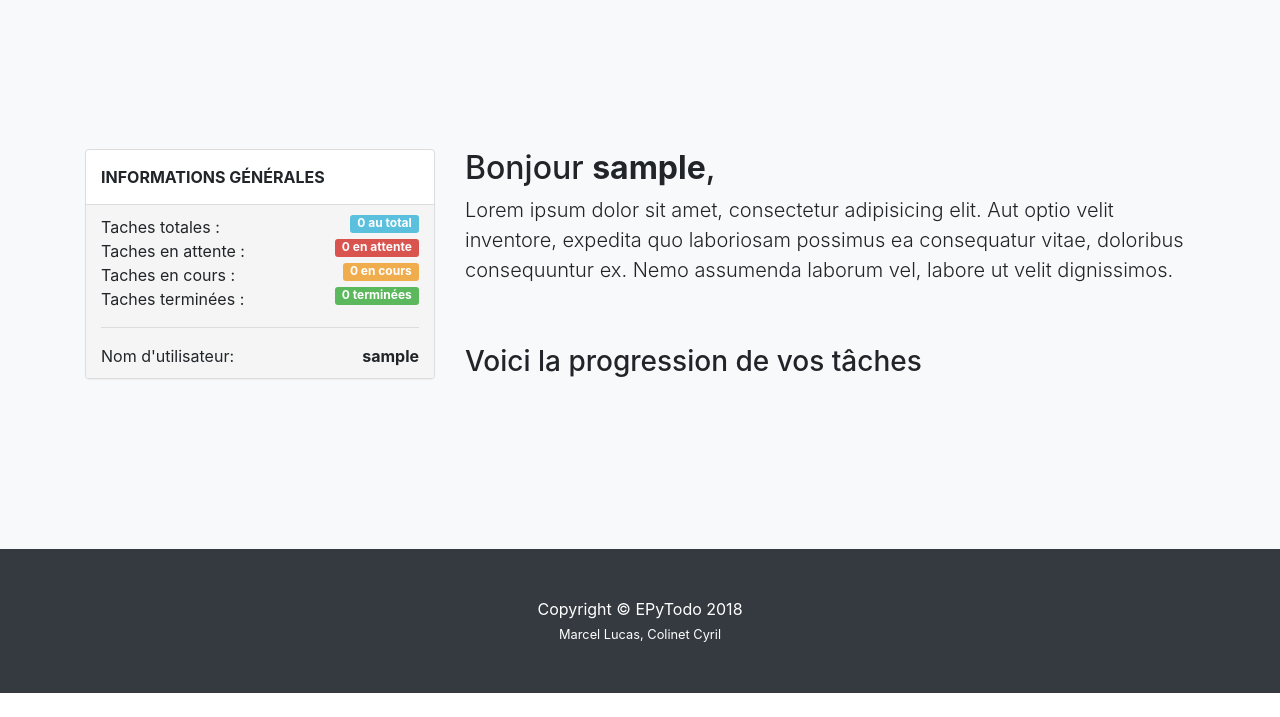
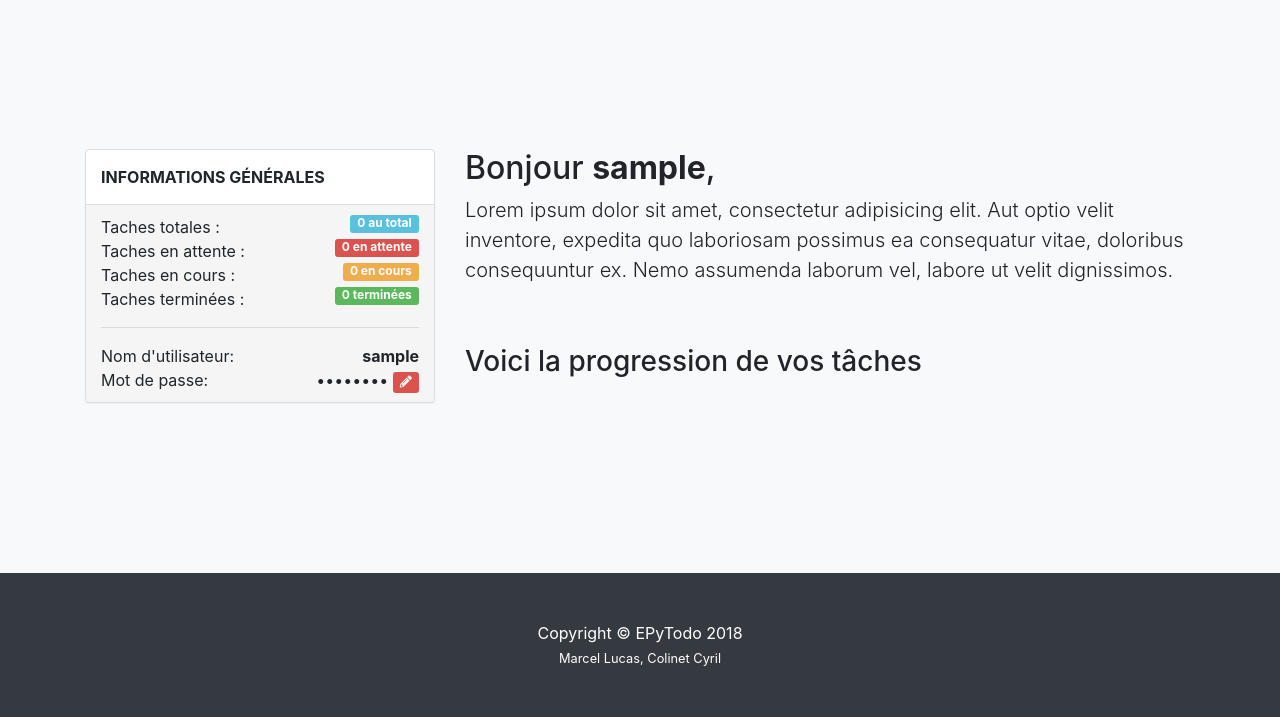
Before and after one commit to cyrilcolinet/epytodo_2017, a Flask app: page /user in a window 1280 px wide. Shown: the part 359-1076 px from the top of the page. Before the commit the page ends 1052 px from the top, so only its background shows below. Run offline with Flask 2, Linux system fonts and the light colour scheme; the visitor is signed in with stand-in values (Sample User, id 1); some libraries are stand-ins or nearby versions.

Commit message:
:tada: Add password field in profile

```diff
--- a/app/templates/profile.html
+++ b/app/templates/profile.html
@@ -24,6 +24,7 @@
                         Taches terminées :<span style="float: right" class="label label-success">{{ tasks_done }} terminées</span><br />
                         <hr />
                         Nom d'utilisateur: <b style="float: right">{{ session.username }}</b><br />
+                        Mot de passe: <p style="float: right">&bull;&bull;&bull;&bull;&bull;&bull;&bull;&bull;&nbsp;<span class="label label-danger"><i class="fa fa-pencil-alt"></i></span></p>
                     </div>
                 </div>
             </div>
```
